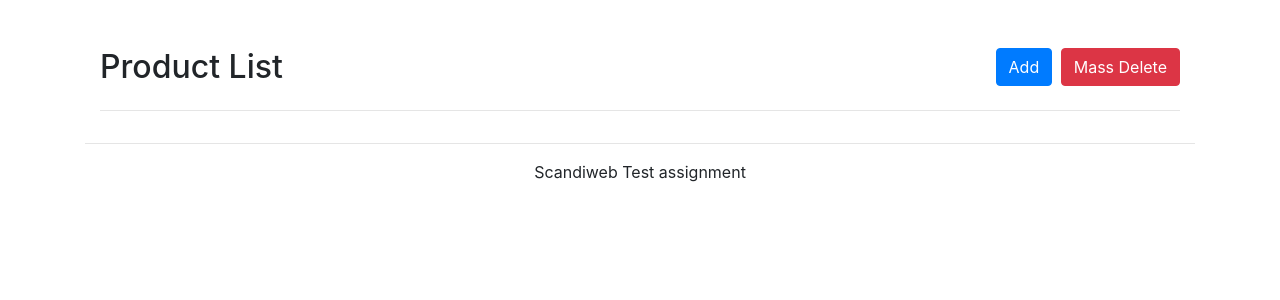
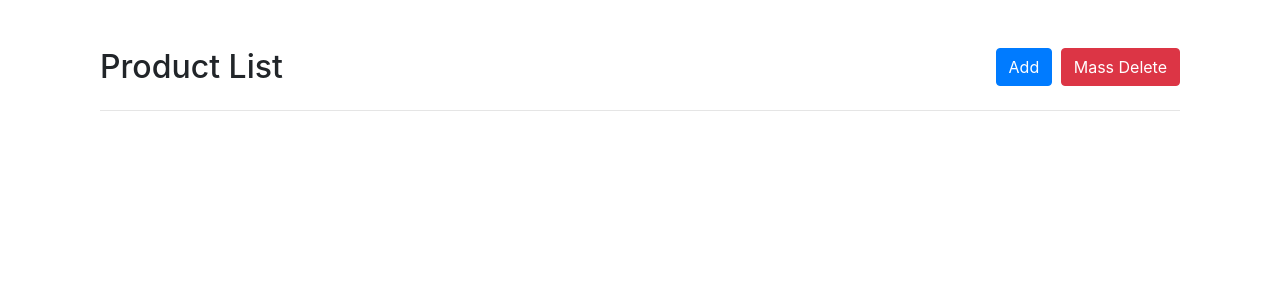
Before and after one commit to callapa1/products_list, a PHP site: page / in a window 1280 px wide. Shown: the top 300 px of the page. Run offline with PHP 8.4, Linux system fonts and the light colour scheme; data that the repository does not hold is empty.

Commit message:
modified index

```diff
--- a/public_html/index.php
+++ b/public_html/index.php
@@ -43,9 +43,6 @@
                 </div>
             </form>
         </div>
-
-        <hr />
-        <div class="row justify-content-center">Scandiweb Test assignment</div>
     </div>
 </body>
 </html>
```
